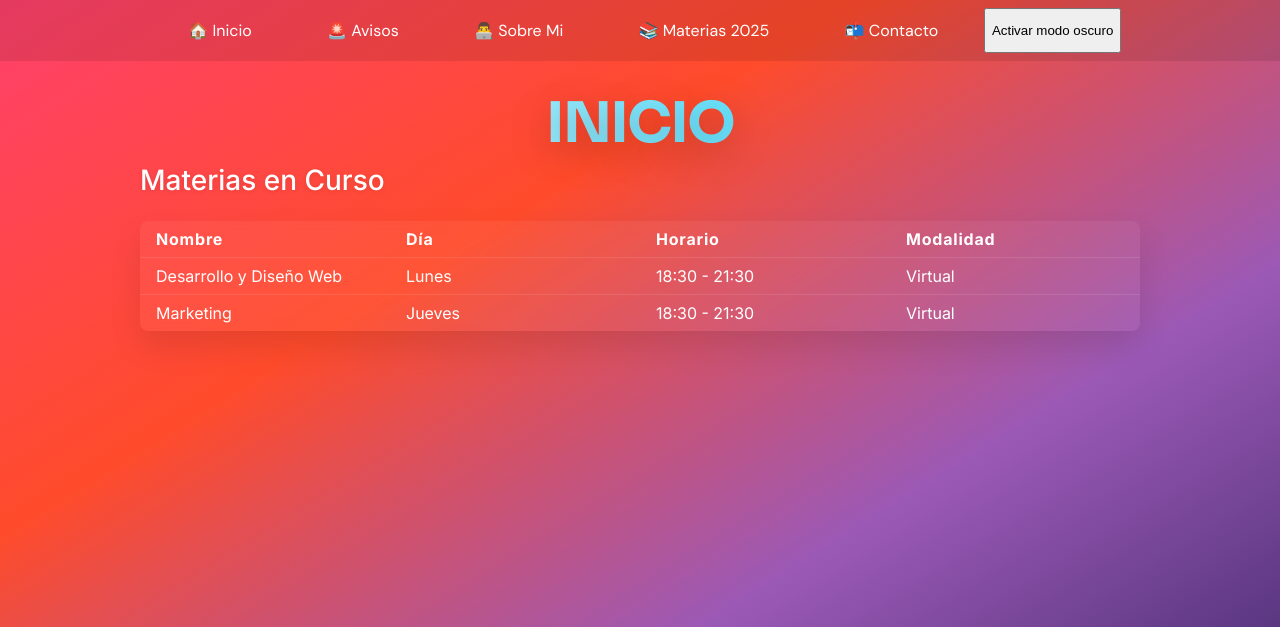
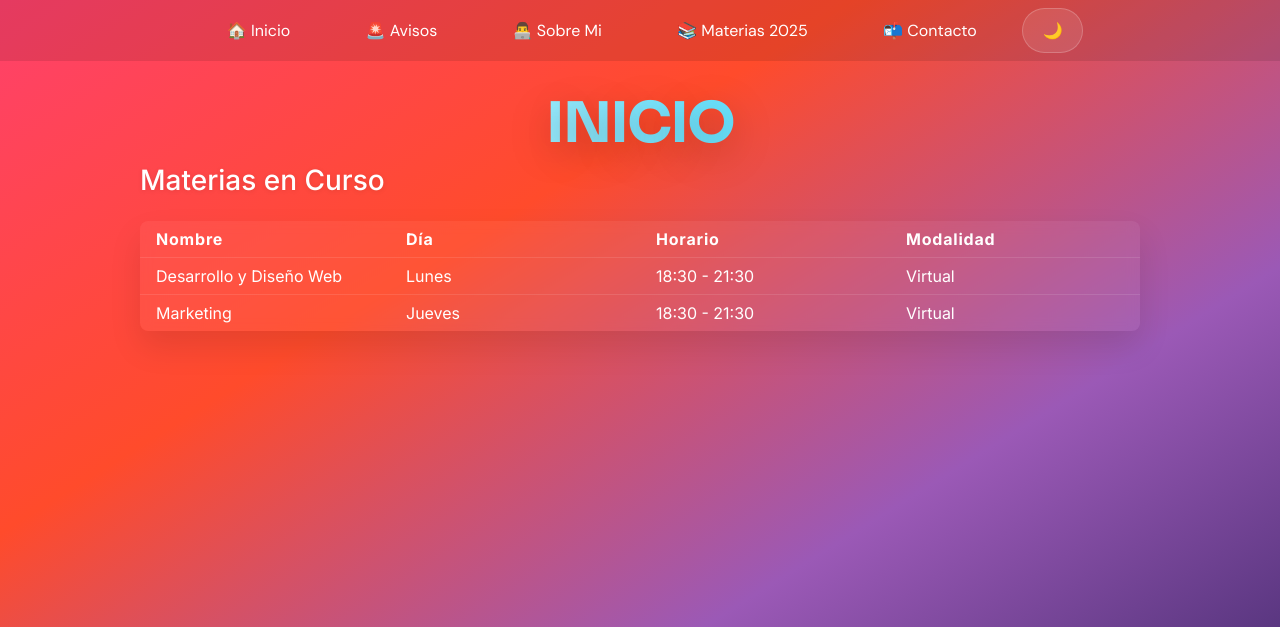
Before and after one commit to agustinlopez1-uade/Lopez_1224122-_21042025_UVA2_PARCIAL, a plain HTML site: page index.html in a window 1280 px wide. Shown: the top 627 px of the page. Drawn offline with nearby package versions, Linux system fonts and the light colour scheme.

Commit message:
boton estilizado

```diff
--- a/index.html
+++ b/index.html
@@ -26,7 +26,7 @@
             <a href="sobremi.html">👨‍💻 Sobre Mi</a>
             <a href="materias2025.html">📚 Materias 2025</a>
             <a href="contacto.html">📬 Contacto</a>
-            <button id="modoOscuro">Activar modo oscuro</button>
+            <button id="modoOscuro">🌙</button>
         </div>
 
     </nav>
--- a/scripts/modo-oscuro.js
+++ b/scripts/modo-oscuro.js
@@ -1,14 +1,22 @@
 $(document).ready(function(){
+    const $body = $('body');
+    const $boton = $('#modoOscuro');
+
     if (localStorage.getItem('modo') === 'oscuro') {
-        $('body').addClass('dark');
+        $body.addClass('dark');
+        $boton.html('☀️');
+    } else {
+        $boton.html('🌙');
     }
 
     $('#modoOscuro').click(function(){
         $('body').toggleClass('dark');
         if($('body').hasClass('dark')){
             localStorage.setItem('modo', 'oscuro');
+            $boton.html('☀️');
         }else{
             localStorage.setItem('modo','claro');
+            $boton.html('🌙');
         }
     });
 
--- a/styles.css
+++ b/styles.css
@@ -331,6 +331,26 @@ li:hover {
   width: 100%;
 }
 
+/* BOTON MODO OSCURO */
+#modoOscuro {
+  padding: 0.6em 1.2em;
+  background-color: rgba(255, 255, 255, 0.1);
+  color: var(--texto-principal);
+  border: 1px solid rgba(255, 255, 255, 0.2);
+  border-radius: 25px;
+  font-weight: bold;
+  cursor: pointer;
+  font-size: 1em;
+  font-family: var(--fuente-titulos);
+  transition: background-color 0.3s ease, color 0.3s ease, border 0.3s ease;
+  margin-left: auto;
+}
+
+#modoOscuro:hover {
+  color: black;
+  box-shadow: 0 0 20px 6px rgba(0, 209, 255, 0.2);
+}
+
 /* Redes Sociales */
 
 .redes-sociales {
```
Also changed, not shown: avisos.html (+1 -1 lines), contacto.html (+1 -1 lines), materias2025.html (+1 -1 lines), sobremi.html (+1 -1 lines).
